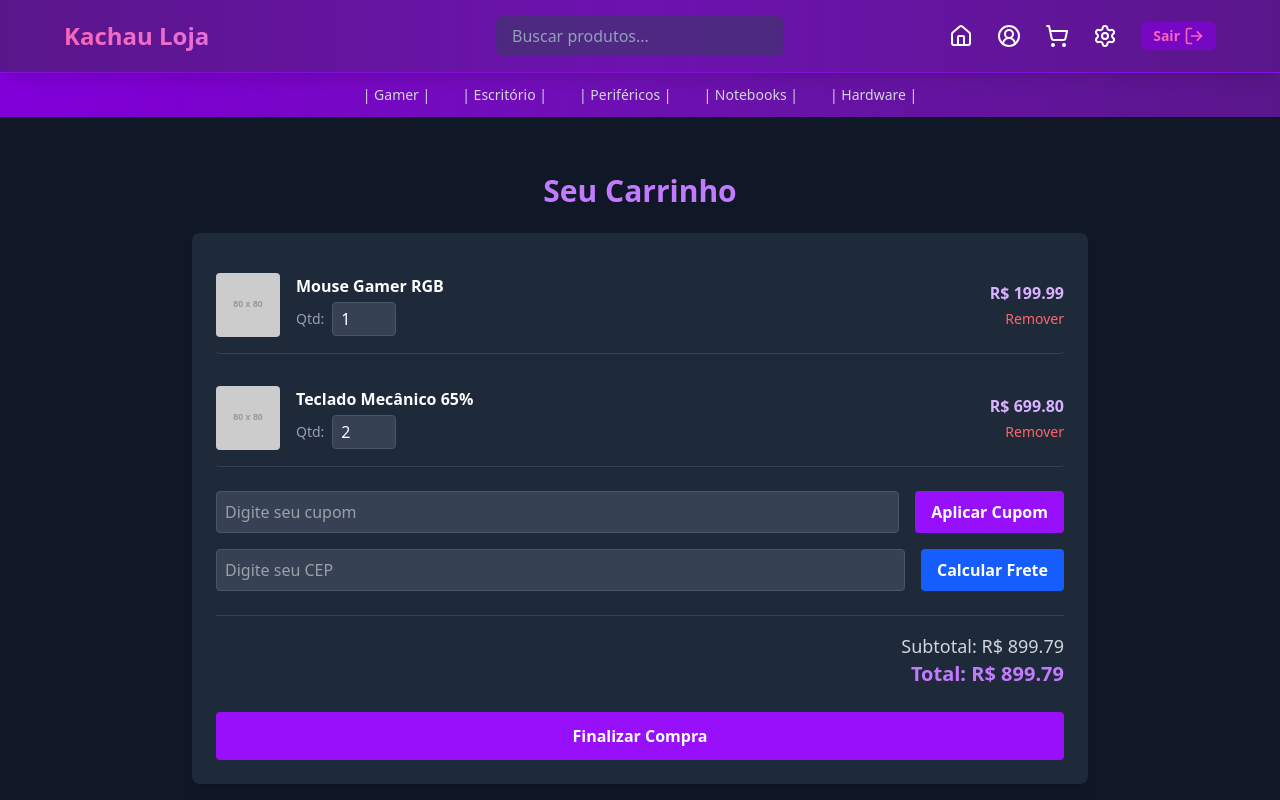
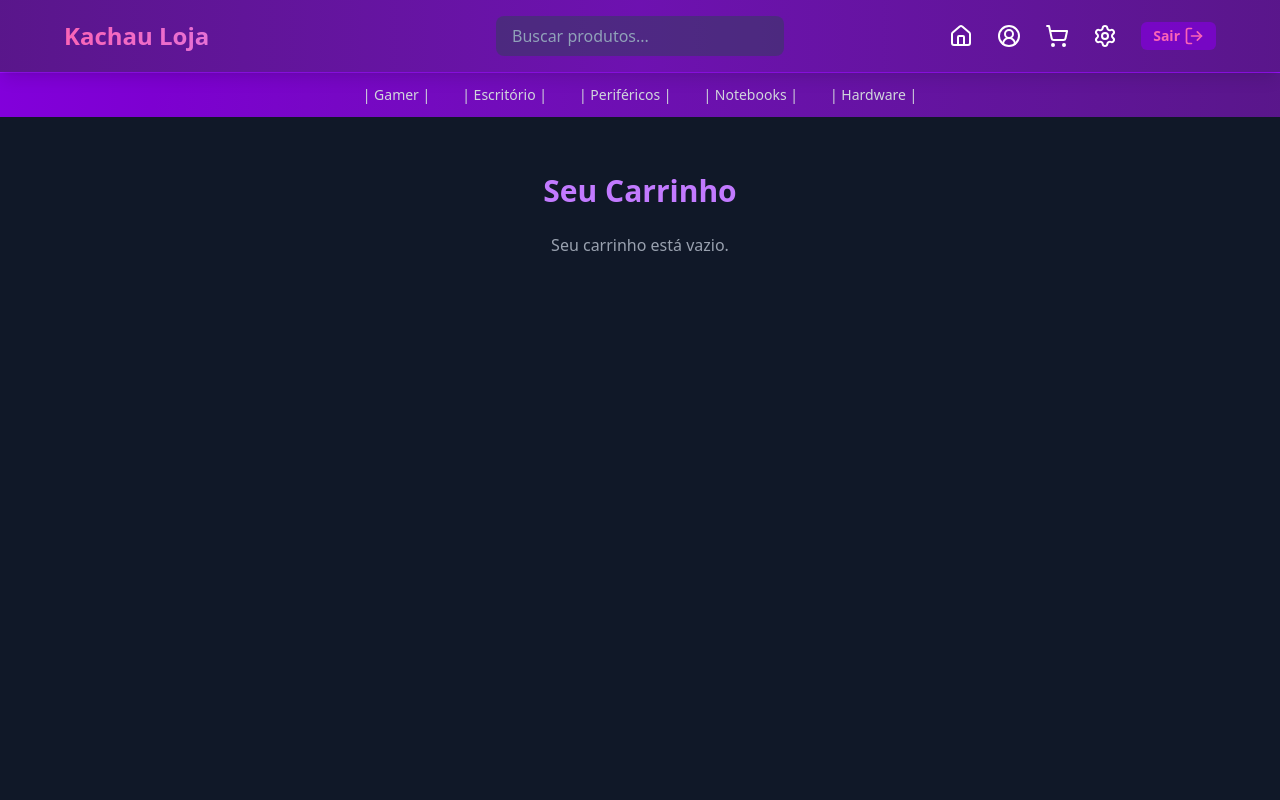
Before and after one commit to EnzoBerlesi/Kachau-Loja, a React (Vite) app in the folder client/: page /carrinho in a window 1280 px wide. Shown: the top 800 px of the page. Built offline with nearby package versions, Linux system fonts and the light colour scheme; sample sign-in values are in the browser's storage.

Commit message:
carrinho funcional

```diff
--- /dev/null
+++ b/client/src/context/CartContext.tsx
@@ -0,0 +1,54 @@
+import { createContext, useContext, useState, type ReactNode } from 'react';
+
+export interface CartItem {
+  productId: string;
+  name: string;
+  price: number;
+  quantity: number;
+  categoryId: string;
+}
+
+interface CartContextType {
+  cart: CartItem[];
+  addToCart: (item: CartItem) => void;
+  removeFromCart: (productId: string) => void;
+  clearCart: () => void;
+}
+
+const CartContext = createContext<CartContextType | undefined>(undefined);
+
+export function CartProvider({ children }: { children: ReactNode }) {
+  const [cart, setCart] = useState<CartItem[]>([]);
+
+  function addToCart(item: CartItem) {
+    setCart((prev) => {
+      const existing = prev.find(p => p.productId === item.productId);
+      if (existing) {
+        return prev.map(p =>
+          p.productId === item.productId ? { ...p, quantity: p.quantity + item.quantity } : p
+        );
+      }
+      return [...prev, item];
+    });
+  }
+
+  function removeFromCart(productId: string) {
+    setCart((prev) => prev.filter(p => p.productId !== productId));
+  }
+
+  function clearCart() {
+    setCart([]);
+  }
+
+  return (
+    <CartContext.Provider value={{ cart, addToCart, removeFromCart, clearCart }}>
+      {children}
+    </CartContext.Provider>
+  );
+}
+
+export function useCart() {
+  const context = useContext(CartContext);
+  if (!context) throw new Error("useCart deve estar dentro do CartProvider");
+  return context;
+}
--- a/client/src/pages/Home.tsx
+++ b/client/src/pages/Home.tsx
@@ -1,12 +1,13 @@
 import "keen-slider/keen-slider.min.css";
-import { useState, useEffect } from 'react';
-import { Link } from 'react-router-dom';
+import { useState, useEffect } from "react";
+import { Link } from "react-router-dom";
 import Carousel from "../components/ui/Carousel";
 import Header from "../components/layout/Header";
 import Footer from "../components/layout/Footer";
 import { productService } from "../services/productService";
 import type { Product } from "../services/productService";
 import { getProductImage } from "../services/imageService";
+import { useCart } from "../context/CartContext";
 
 // COMPONENTE PRINCIPAL (HOME)
 function Home() {
@@ -14,6 +15,7 @@ function Home() {
   const [newProducts, setNewProducts] = useState<Product[]>([]);
   const [loading, setLoading] = useState(true);
   const [error, setError] = useState<string | null>(null);
+  const { addToCart } = useCart();
 
   useEffect(() => {
     const fetchProducts = async () => {
@@ -63,9 +65,9 @@ function Home() {
 
   // Formatar preço em reais
   const formatPrice = (price: number) => {
-    return new Intl.NumberFormat('pt-BR', {
-      style: 'currency',
-      currency: 'BRL'
+    return new Intl.NumberFormat("pt-BR", {
+      style: "currency",
+      currency: "BRL",
     }).format(price);
   };
 
@@ -89,7 +91,10 @@ function Home() {
           ) : error ? (
             <div className="text-center p-6 text-red-400">{error}</div>
           ) : (
-            <div className="grid grid-cols-2 md:grid-cols-4 gap-4">              {promotionProducts.map((product) => (                <Link
+            <div className="grid grid-cols-2 md:grid-cols-4 gap-4">
+              {" "}
+              {promotionProducts.map((product) => (
+                <Link
                   key={product.id}
                   to={`/product/${product.id}`}
                   className="group bg-slate-900/70 backdrop-blur-sm border border-slate-700/50 rounded-xl overflow-hidden hover:shadow-2xl hover:border-purple-500/30 transition-all duration-300 transform hover:scale-[1.02] block"
@@ -105,12 +110,29 @@ function Home() {
                     </h3>
                     <div className="flex items-center mt-1">
                       <span className="text-purple-400 font-bold">
-                        {formatPrice(parseFloat(calculateDiscountedPrice(product.price)))}
+                        {formatPrice(
+                          parseFloat(calculateDiscountedPrice(product.price))
+                        )}
                       </span>
                       <span className="text-slate-500 text-sm line-through ml-2">
                         {formatPrice(product.price)}
                       </span>
                     </div>
+                    <button
+                      onClick={(e) => {
+                        e.preventDefault();
+                        addToCart({
+                          productId: product.id,
+                          name: product.name,
+                          price: product.price,
+                          categoryId: product.categoryId,
+                          quantity: 1,
+                        });
+                      }}
+                      className="mt-2 w-full text-sm bg-purple-700 hover:bg-purple-800 text-white py-1 px-3 rounded transition"
+                    >
+                      Adicionar ao Carrinho
+                    </button>
                   </div>
                 </Link>
               ))}
@@ -131,7 +153,10 @@ function Home() {
           ) : error ? (
             <div className="text-center p-6 text-red-400">{error}</div>
           ) : (
-            <div className="grid grid-cols-2 md:grid-cols-4 gap-4">              {newProducts.map((product) => (                <Link
+            <div className="grid grid-cols-2 md:grid-cols-4 gap-4">
+              {" "}
+              {newProducts.map((product) => (
+                <Link
                   key={product.id}
                   to={`/product/${product.id}`}
                   className="group bg-slate-900/70 backdrop-blur-sm border border-slate-700/50 rounded-xl overflow-hidden hover:shadow-2xl hover:border-purple-400/30 transition-all duration-300 transform hover:scale-[1.02] block"
@@ -145,7 +170,24 @@ function Home() {
                     <h3 className="font-semibold text-purple-100 group-hover:text-purple-200 transition-colors">
                       {product.name}
                     </h3>
-                    <p className="text-purple-300 font-bold mt-1">{formatPrice(product.price)}</p>
+                    <p className="text-purple-300 font-bold mt-1">
+                      {formatPrice(product.price)}
+                    </p>
+                    <button
+                      onClick={(e) => {
+                        e.preventDefault();
+                        addToCart({
+                          productId: product.id,
+                          name: product.name,
+                          price: product.price,
+                          categoryId: product.categoryId,
+                          quantity: 1,
+                        });
+                      }}
+                      className="mt-2 w-full text-sm bg-purple-700 hover:bg-purple-800 text-white py-1 px-3 rounded transition"
+                    >
+                      Adicionar ao Carrinho
+                    </button>
                   </div>
                 </Link>
               ))}
--- a/client/src/pages/shop/Carrinho.tsx
+++ b/client/src/pages/shop/Carrinho.tsx
@@ -1,23 +1,12 @@
 import { useState } from "react";
 import { Header, Footer } from "../../components/layout";
+import { useCart } from "../../context/CartContext";
+import { useNavigate } from "react-router-dom";
+import axios from "axios";
 
 function Carrinho() {
-  const [carrinho, setCarrinho] = useState([
-    {
-      id: 1,
-      nome: "Mouse Gamer RGB",
-      preco: 199.99,
-      quantidade: 1,
-      imagem: "https://via.placeholder.com/80",
-    },
-    {
-      id: 2,
-      nome: "Teclado Mecânico 65%",
-      preco: 349.9,
-      quantidade: 2,
-      imagem: "https://via.placeholder.com/80",
-    },
-  ]);
+  const { cart, removeFromCart, clearCart, addToCart } = useCart();
+  const navigate = useNavigate();
 
   const [cupom, setCupom] = useState("");
   const [desconto, setDesconto] = useState(0);
@@ -35,30 +24,47 @@ function Carrinho() {
 
   const calcularFrete = () => {
     if (cep.length === 8) {
-      setFrete(29.9); // valor fictício fixo
+      setFrete(29.9); // valor fictício
     } else {
       alert("CEP inválido. Digite 8 números.");
       setFrete(null);
     }
   };
 
-  const atualizarQuantidade = (id: number, novaQtd: number) => {
-    setCarrinho((prev) =>
-      prev.map((item) =>
-        item.id === id ? { ...item, quantidade: novaQtd } : item
-      )
-    );
+  const subtotal = cart.reduce((acc: number, item: { price: number; quantity: number; }) => acc + item.price * item.quantity, 0);
+  const total = subtotal * (1 - desconto) + (frete || 0);
+
+  const finalizarCompra = async () => {
+    try {
+      const token = localStorage.getItem("token");
+
+      if (!token) {
+        alert("Você precisa estar logado para finalizar a compra.");
+        return;
+      }
+
+      const response = await axios.post(
+        "http://localhost:3000/checkout",
+        {
+          items: cart.map(item => ({
+            productId: item.productId,
+            quantity: item.quantity
+          }))
+        },
+        {
+          headers: {
+            Authorization: `Bearer ${token}`
+          }
+        }
+      );
+
+      clearCart();
+      navigate("/order-confirmation", { state: response.data });
+    } catch (error) {
+      console.error("Erro ao finalizar pedido:", error);
+      alert("Erro ao finalizar pedido. Tente novamente.");
+    }
   };
-
-  const removerItem = (id: number) => {
-    setCarrinho((prev) => prev.filter((item) => item.id !== id));
-  };
-
-  const subtotal = carrinho.reduce(
-    (acc, item) => acc + item.preco * item.quantidade,
-    0
-  );
-  const total = subtotal * (1 - desconto) + (frete || 0);
 
   return (
     <>
@@ -68,35 +74,32 @@ function Carrinho() {
           Seu Carrinho
         </h1>
 
-        {carrinho.length === 0 ? (
+        {cart.length === 0 ? (
           <p className="text-gray-400 text-center">Seu carrinho está vazio.</p>
         ) : (
           <div className="bg-gray-800 p-6 rounded-lg shadow-lg max-w-4xl mx-auto animate-fadeIn">
             <ul>
-              {carrinho.map((item) => (
+              {cart.map((item) => (
                 <li
-                  key={item.id}
+                  key={item.productId}
                   className="flex items-center justify-between border-b border-gray-700 py-4 mb-4 transition-all duration-300 hover:bg-gray-700/20 rounded"
                 >
                   <div className="flex items-center gap-4">
                     <img
-                      src={item.imagem}
-                      alt={item.nome}
+                      src={`https://via.placeholder.com/80?text=${item.name}`}
+                      alt={item.name}
                       className="w-16 h-16 rounded"
                     />
                     <div>
-                      <p className="font-semibold">{item.nome}</p>
+                      <p className="font-semibold">{item.name}</p>
                       <div className="flex items-center gap-2 mt-1">
                         <label className="text-sm text-gray-400">Qtd:</label>
                         <input
                           type="number"
                           min={1}
-                          value={item.quantidade}
+                          value={item.quantity}
                           onChange={(e) =>
-                            atualizarQuantidade(
-                              item.id,
-                              parseInt(e.target.value)
-                            )
+                            addToCart({ ...item, quantity: parseInt(e.target.value) - item.quantity })
                           }
                           className="w-16 bg-gray-700 border border-gray-600 rounded px-2 py-1 text-white"
                         />
@@ -106,10 +109,10 @@ function Carrinho() {
 
                   <div className="text-right">
                     <p className="text-purple-300 font-bold">
-                      R$ {(item.preco * item.quantidade).toFixed(2)}
+                      R$ {(item.price * item.quantity).toFixed(2)}
                     </p>
                     <button
-                      onClick={() => removerItem(item.id)}
+                      onClick={() => removeFromCart(item.productId)}
                       className="text-sm text-red-400 hover:underline mt-1"
                     >
                       Remover
@@ -119,7 +122,7 @@ function Carrinho() {
               ))}
             </ul>
 
-            {/* Campo de Cupom */}
+            {/* Cupom */}
             <div className="mt-6 flex flex-col sm:flex-row gap-4">
               <input
                 type="text"
@@ -136,7 +139,7 @@ function Carrinho() {
               </button>
             </div>
 
-            {/* Campo de Frete */}
+            {/* Frete */}
             <div className="mt-4 flex flex-col sm:flex-row gap-4">
               <input
                 type="text"
@@ -171,7 +174,10 @@ function Carrinho() {
               </p>
             </div>
 
-            <button className="mt-6 w-full py-3 bg-purple-600 hover:bg-purple-700 rounded text-white font-semibold transition-all duration-300 hover:scale-105">
+            <button
+              onClick={finalizarCompra}
+              className="mt-6 w-full py-3 bg-purple-600 hover:bg-purple-700 rounded text-white font-semibold transition-all duration-300 hover:scale-105"
+            >
               Finalizar Compra
             </button>
           </div>
--- a/client/src/pages/shop/Escritorio.tsx
+++ b/client/src/pages/shop/Escritorio.tsx
@@ -1,6 +1,6 @@
-import React, { useState } from 'react';
+import { useState } from 'react';
 import { useNavigate } from 'react-router-dom';
-import { Laptop, BatteryFull, Lightbulb, Star, Heart, ShoppingCart, Truck, SlidersHorizontal, Search, X } from 'lucide-react';
+import { Laptop, BatteryFull, Lightbulb, Star, ShoppingCart, SlidersHorizontal, Search, } from 'lucide-react';
 import Header from '../../components/layout/Header';
 import type { ProdutoEscritorio } from '../../types/shop';
 
--- a/client/src/pages/shop/hardware.tsx
+++ b/client/src/pages/shop/hardware.tsx
@@ -1,15 +1,12 @@
-import React, { useState } from 'react';
+import{ useState } from 'react';
 import { useNavigate } from 'react-router-dom';
 // Importe apenas os ícones disponíveis
 // Importe apenas os ícones disponíveis
 import {
   Cpu,          // Para CPU/GPU
   HardDrive,    // Para armazenamento/RAM
-  Star,         // Avaliação
-  Heart,        // Favoritos
   ShoppingCart, // Carrinho
   Truck,        // Frete
-  SlidersHorizontal, // Filtros
   Search        // Busca
 } from 'lucide-react';
 
```
Also changed, not shown: client/src/App.tsx (+27 -22 lines), client/src/pages/shop/Gamer.tsx (+4 -4 lines).
